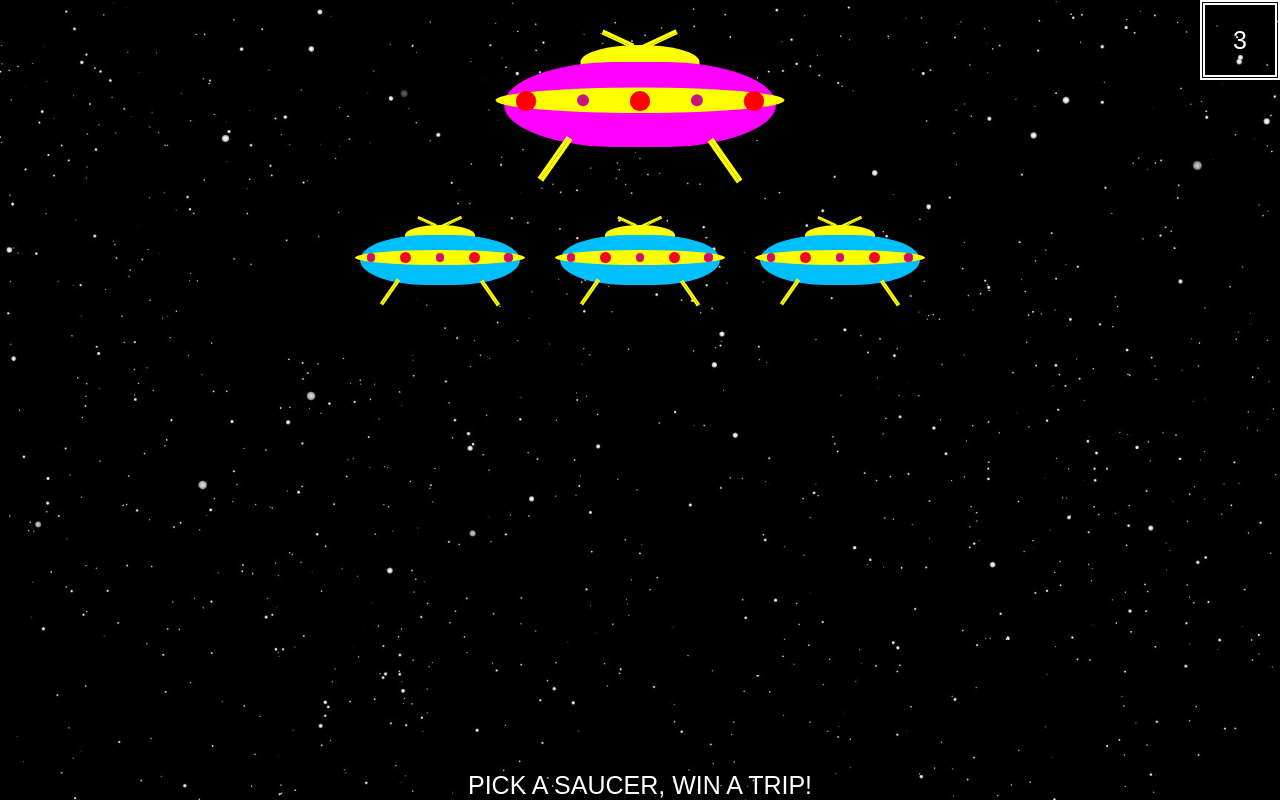
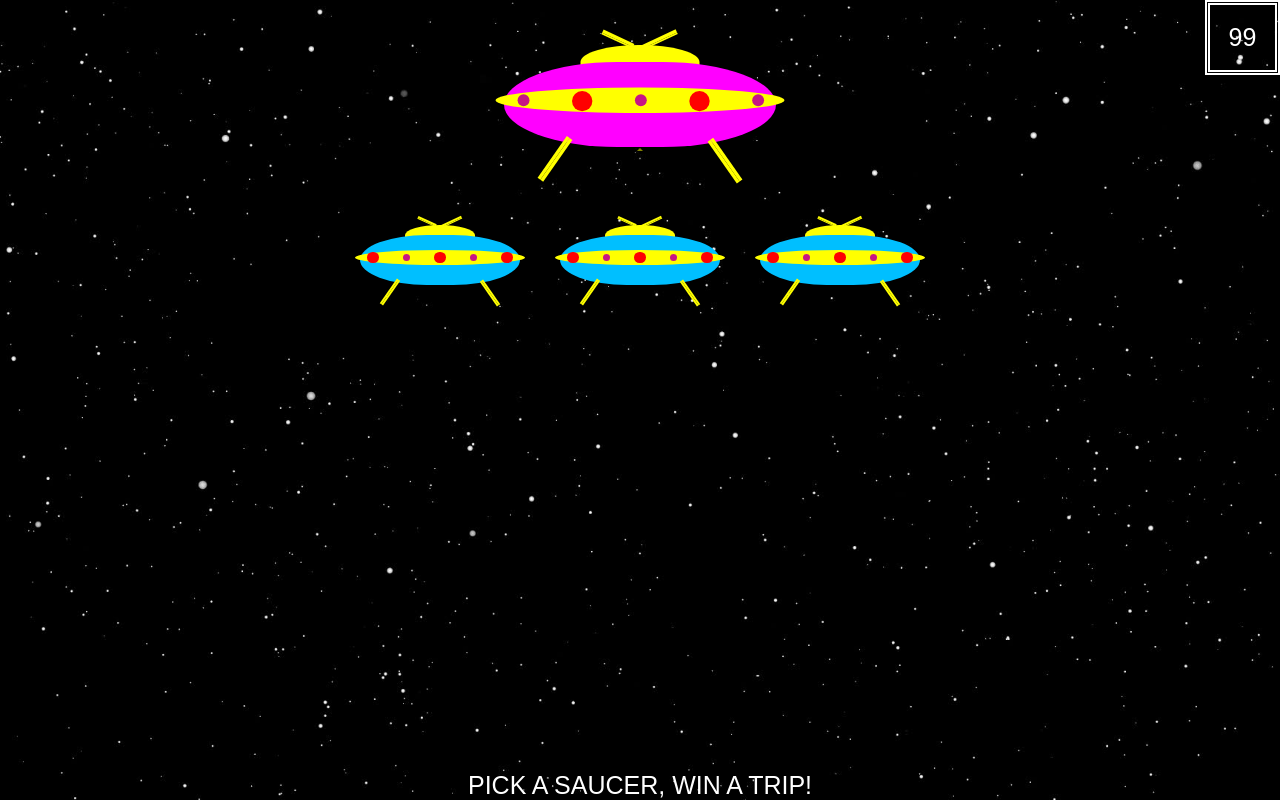
Before and after one commit to xsqox/awesome-saucer, a React (Create React App) app: page / in a window 1280 px wide. Built offline with nearby package versions, Linux system fonts and the light colour scheme; a web font is replaced by a local one.

Commit message:
- tweaked victory/fail responses

```diff
--- a/src/App.css
+++ b/src/App.css
@@ -12,7 +12,6 @@ body {
     font-family: 'Mina', sans-serif;
     position: relative;
 }
-
 
 #root {
     height: 100%;
--- a/src/App.js
+++ b/src/App.js
@@ -95,8 +95,8 @@ export default class App extends Component {
 
   handleOutsideClick(event) {
     let insider = false;
-    const { attempts } = this.state;
-    if (attempts) {
+    const { attempts, steps, progress } = this.state;
+    if (attempts && (steps !== progress)) {
       if (this.saucerRefs.length) {
         this.saucerRefs.forEach((saucer) => {
           if (saucer.contains(event.target)) {
@@ -194,16 +194,19 @@ export default class App extends Component {
     const {
       saucers, progress, attempts, steps,
     } = this.state;
+    let content = attempts;
     const { message, resultClass } = this.generateFeedback();
     if (progress === steps) {
       showReset = true;
+      content = 'Play again';
     }
     if (attempts === 0) {
       showReset = true;
+      content = 'Play again';
     }
     return (
       <div className="game-container">
-        <SquareBox className="counter" borderType="double" color="#fff" size={80} content={attempts} reset={showReset} onClick={this.resetHandler} />
+        <SquareBox className="counter" borderType="double" color="#fff" size={75} content={content} onClick={showReset ? this.resetHandler : null} />
         <BeamSaucer scale={1.7} background="magenta" progress={progress} steps={steps} />
         <DynamicList
           itemRenderer={this.renderSaucer}
--- a/src/SquareBox/SquareBox.js
+++ b/src/SquareBox/SquareBox.js
@@ -20,17 +20,11 @@ const BoxContent = styled.span`
 
 class SquareBox extends Component {
   render() {
-    let handler = null;
-    let { content } = this.props;
     const {
-      size, borderType, color, className, reset, onClick,
+      size, content, borderType, color, className, onClick,
     } = this.props;
-    if (reset) {
-      handler = onClick;
-      content = 'Reset';
-    }
     return (
-      <Box className={className} borderType={borderType} size={size} color={color} onClick={handler}>
+      <Box className={className} borderType={borderType} size={size} color={color} onClick={onClick}>
         <BoxContent>
           {content}
         </BoxContent>
@@ -44,7 +38,6 @@ SquareBox.propTypes = {
   size: PropTypes.number,
   color: PropTypes.string,
   className: PropTypes.string,
-  reset: PropTypes.bool,
   onClick: PropTypes.func,
 };
 
@@ -53,7 +46,6 @@ SquareBox.defaultProps = {
   size: 30,
   color: '#fff',
   className: '',
-  reset: false,
   onClick: null,
 };
 
--- a/src/config.json
+++ b/src/config.json
@@ -1,4 +1,4 @@
 {
-    "attempts": 3,
-    "steps": 3
+    "attempts": 99,
+    "steps": 1
 }
```
